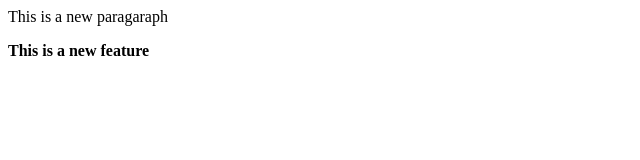
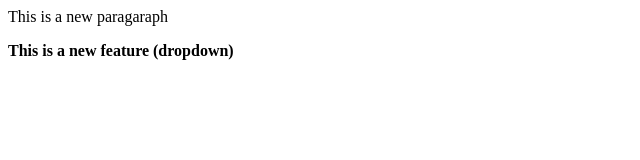
Before and after one commit to Saikumar1515/Localrepo, a plain HTML site: page index.html in a window 1280 px wide. Shown: the full height of the page, 0-640 px from the left. Drawn offline with Linux system fonts and the light colour scheme.

Commit message:
Add Dreopdown

```diff
--- a/index.html
+++ b/index.html
@@ -1,2 +1,2 @@
 <p> This is a new paragaraph </p>
-<b> This is a new feature </b>
+<b> This is a new feature (dropdown) </b>
```
